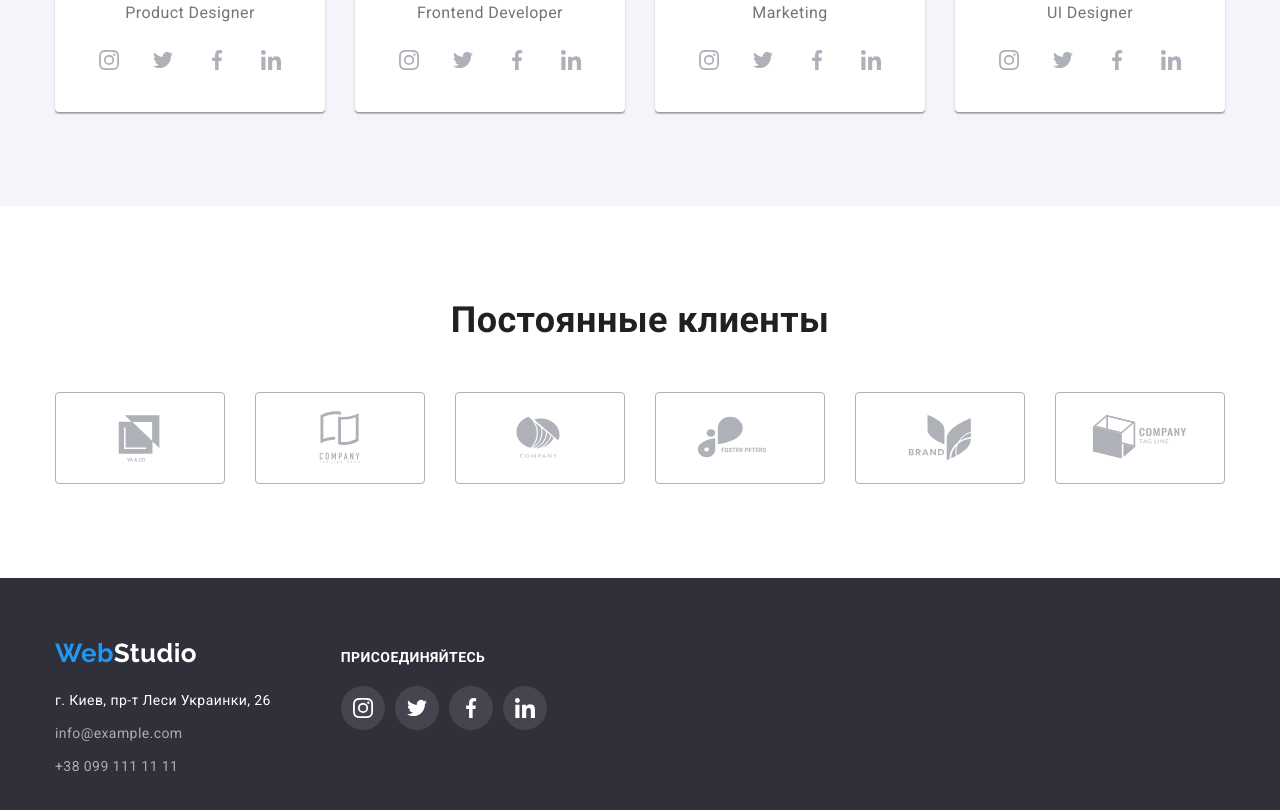
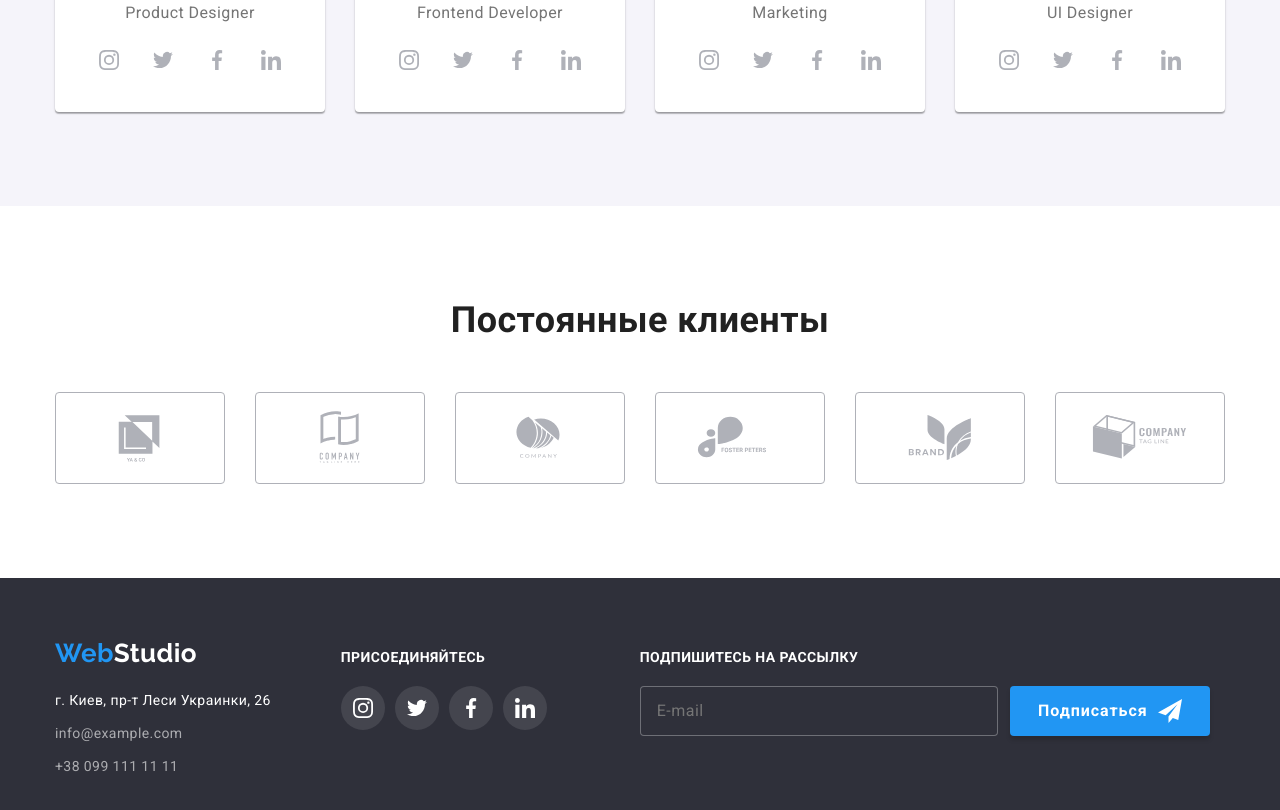
Before and after one commit to VitaliiBerko/goit-markup-hw-06, a plain HTML site: page index.html in a window 1280 px wide. Shown: the part 2098-2908 px from the top of the page. Drawn offline with nearby package versions, Linux system fonts and the light colour scheme.

Commit message:
Added forms

```diff
--- a/css/styles.css
+++ b/css/styles.css
@@ -577,6 +577,72 @@ body {
   fill: var(--main-bg-color);
 }
 
+.form-cta {
+  display: flex;
+  align-items: flex-end;
+  gap: 12px;
+  margin-left: 93px;
+}
+
+.cta {
+  display: flex;
+  flex-direction: column;
+  width: 358px;
+}
+
+.cta label {
+  margin-bottom: 20px;
+
+  font-weight: 700;
+  line-height: 1.14;
+  text-transform: uppercase;
+
+  color: var(--main-bg-color);
+}
+
+.cta input {
+  height: 50px;
+  padding-left: 16px;
+
+  font-size: 16px;
+  line-height: 1.25;
+
+  letter-spacing: 0.03em;
+
+  color: rgba(255, 255, 255, 0.6);
+  background-color: var(--secondary-bg-color);
+
+  border: 1px solid rgba(255, 255, 255, 0.3);
+  border-radius: 4px;
+}
+
+.submit {
+  display: flex;
+  align-items: center;
+  justify-content: center;
+  width: 200px;
+  height: 50px;
+  padding: 0;
+  margin: 0;
+
+  font-weight: 700;
+  font-size: 16px;
+  line-height: 1.88;
+  letter-spacing: 0.06em;
+
+  color: var(--main-bg-color);
+
+  background: var(--accent-color);
+  box-shadow: 0px 4px 4px rgba(0, 0, 0, 0.15);
+  border: none;
+  border-radius: 4px;
+}
+
+.icon-send {
+  fill: currentColor;
+  margin-left: 10px;
+}
+
 /* Portfolio */
 
 .list-filters {
@@ -764,3 +830,13 @@ body {
   border-radius: 50%;
   cursor: pointer;
 }
+
+.form-modal {
+  width: 448px;
+  margin-left: auto;
+  margin-right: auto;
+}
+
+textarea {
+  resize: none;
+}
--- a/index.html
+++ b/index.html
@@ -447,7 +447,25 @@
                 </ul>
             </div>
 
+            <form class="form-cta">
+
+                <div class="cta">
+                    <label for="email">Подпишитесь на рассылку</label>
+                    <input type="email" name="email" id="email" placeholder="E-mail" />
+                </div>
+
+                    <button class="submit" type="submit">Подписаться
+                        <svg class="icon-send" width="24" height="24">
+                            <use href="./images/icons.svg#icon-send"></use>
+                        </svg>
+                    </button>
+
+
+
+            </form>
+
         </div>
+
 
 
     </footer>
@@ -459,6 +477,36 @@
                     <use href="./images/icons.svg#icon-close"></use>
                 </svg>
             </button>
+
+            <form class="form-modal">
+                <p>Оставьте свои данные, мы вам перезвоним</p>
+
+                <div class="form-field">
+                    <label for="name">Имя</label>
+                    <input type="text" name="name" id="name" />
+                </div>
+
+                <div class="form-field">
+                    <label for="tel">Телефон</label>
+                    <input type="tel" name="tel" id="tel" />
+                </div>
+
+                <label for="email">Почта</label>
+                <input type="email" name="email" id="email" />
+
+                <label for="comment">Комментарий</label>
+                <textarea name="comment" id="comment"  rows="10" placeholder="Введите текст"></textarea>
+
+                <input type="checkbox" name="policy" value="" id="policy">
+                <label for="policy">Соглашаюсь с рассылкой и принимаю Условия договора</label>
+
+
+                <button type="submit">Отправить</button>
+
+
+            </form>
+
+
         </div>
 
     </div>
```
Also changed, not shown: portfolio.html (+18 -0 lines).
